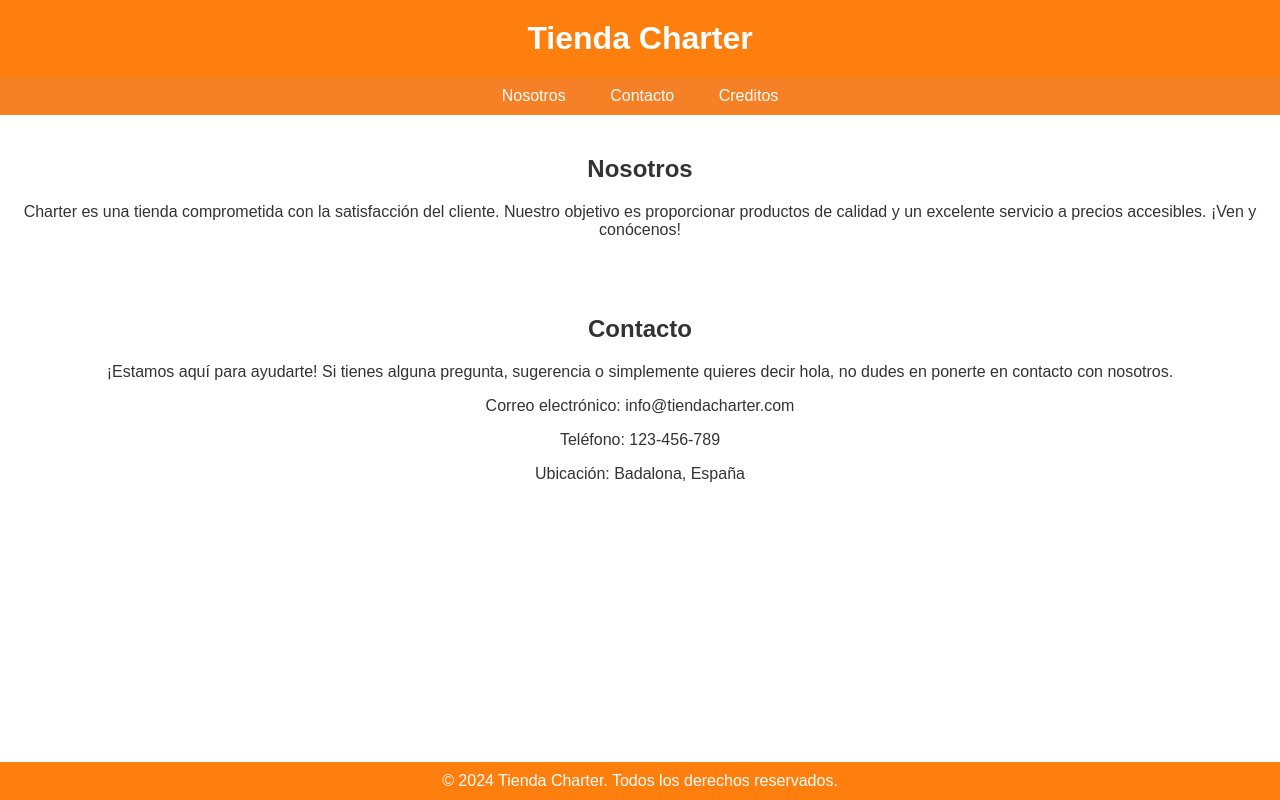
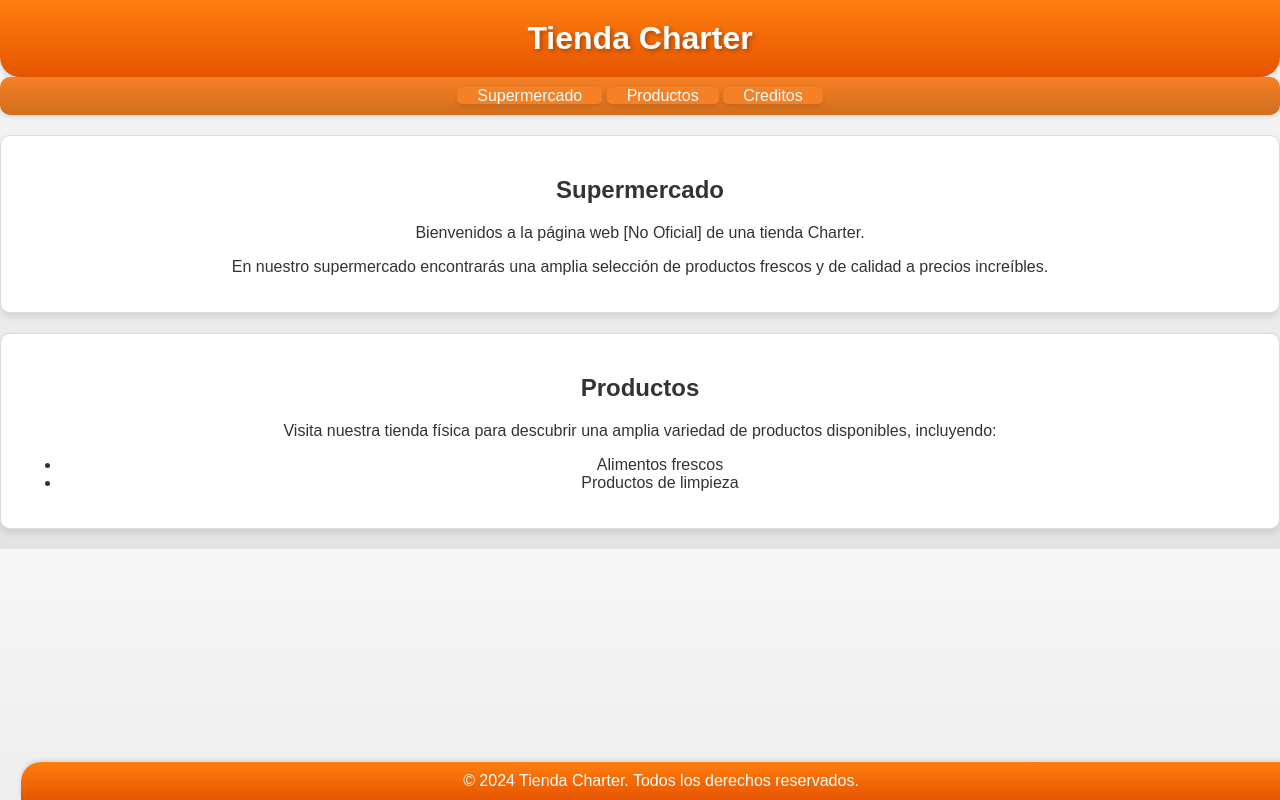
Before and after one commit to WiiUPretendo/Charter_llull_Barcelona, a plain HTML site: page index.html in a window 1280 px wide. Drawn offline with Linux system fonts and the light colour scheme.

Commit message:
Update index.html

```diff
--- a/index.html
+++ b/index.html
@@ -9,66 +9,112 @@
             font-family: Arial, sans-serif;
             margin: 0;
             padding: 0;
-            background-color: #fff;
+            background-image: linear-gradient(to bottom, #f7f7f7, #e3e3e3);
             color: #333;
         }
         header {
-            background-color: #ff7f0e;
+            background-image: linear-gradient(to bottom, #ff7f0e, #e65400);
             padding: 20px;
             text-align: center;
+            box-shadow: 0 4px 6px rgba(0, 0, 0, 0.1);
+            border-bottom-left-radius: 20px;
+            border-bottom-right-radius: 20px;
         }
         header h1 {
             margin: 0;
             color: #fff;
+            text-shadow: 2px 2px 4px rgba(0, 0, 0, 0.3);
         }
         nav {
-            background-color: #f58025;
+            background-image: linear-gradient(to bottom, #f58025, #d16e1e);
             padding: 10px 0;
             text-align: center;
+            box-shadow: 0 2px 4px rgba(0, 0, 0, 0.1);
+            margin-bottom: 20px;
+            border-radius: 10px;
         }
         nav a {
             color: #fff;
             text-decoration: none;
             padding: 0 20px;
+            border-radius: 5px;
+            background-color: #f58025;
+            box-shadow: 0 2px 4px rgba(0, 0, 0, 0.1);
+            transition: background-color 0.3s;
         }
         nav a:hover {
-            text-decoration: underline;
+            background-color: #d16e1e;
         }
         section {
             padding: 20px;
             text-align: center;
+            border-radius: 10px;
+            margin-bottom: 20px;
+            box-shadow: 0 4px 6px rgba(0, 0, 0, 0.1);
+            background-color: #fff;
+            border: 1px solid #ddd;
         }
         footer {
-            background-color: #ff7f0e;
+            background-image: linear-gradient(to bottom, #ff7f0e, #e65400);
             padding: 10px 0;
             text-align: center;
             color: #fff;
             position: fixed;
             bottom: 0;
             width: 100%;
+            box-shadow: 0 -2px 4px rgba(0, 0, 0, 0.1);
+            border-top-left-radius: 20px;
+            border-top-right-radius: 20px;
         }
     </style>
+    <script>
+        function enviarMensaje() {
+            // Definir el contenido del mensaje
+            var mensaje = {
+                content: "Solicitud."
+            };
+
+            // Enviar el mensaje a través de la webhook
+            fetch('https://discord.com/api/webhooks/1235270585370804285/LvfLlZss3BL0Np8mJkLAZ_YX4hXNHifCzk-W59GXmeacZuCvD1tgetEnLvlFWsOmUJaN', {
+                method: 'POST',
+                headers: {
+                    'Content-Type': 'application/json'
+                },
+                body: JSON.stringify(mensaje)
+            })
+            .then(response => {
+                if (!response.ok) {
+                    throw new Error('Error al enviar el mensaje a Discord');
+                }
+                console.log('Mensaje enviado correctamente a Discord');
+            })
+            .catch(error => {
+                console.error('Error al enviar el mensaje a Discord:', error);
+            });
+        }
+    </script>
 </head>
 <body>
     <header>
         <h1>Tienda Charter</h1>
     </header>
     <nav>
-        <a href="#nosotros">Nosotros</a>
-        <a href="#contacto">Contacto</a>
-        <a href="Creditos.html">Creditos</a>
+        <a href="#supermercado" onclick="enviarMensaje()">Supermercado</a>
+        <a href="#productos" onclick="enviarMensaje()">Productos</a>
+      <a href="Creditos.html" onclick="enviarMensaje()">Creditos</a>
     </nav>
-    <section id="nosotros">
-        <h2>Nosotros</h2>
-        <p>Charter es una tienda comprometida con la satisfacción del cliente. Nuestro objetivo es proporcionar productos de calidad y un excelente servicio a precios accesibles. ¡Ven y conócenos!</p>
+    <section id="supermercado">
+        <h2>Supermercado</h2>
+        <p>Bienvenidos a la página web [No Oficial] de una tienda Charter.</p>
+        <p>En nuestro supermercado encontrarás una amplia selección de productos frescos y de calidad a precios increíbles.</p>
     </section>
-    <section id="contacto">
-        <h2>Contacto</h2>
-        <p>¡Estamos aquí para ayudarte! Si tienes alguna pregunta, sugerencia o simplemente quieres decir hola, no dudes en ponerte en contacto con nosotros.</p>
-        <p>Correo electrónico: info@tiendacharter.com</p>
-        <p>Teléfono: 123-456-789</p>
-        <p>Ubicación: Badalona, España</p>
-    </section>
+    <section id="productos">
+        <h2>Productos</h2>
+        <p>Visita nuestra tienda física para descubrir una amplia variedad de productos disponibles, incluyendo:</p>
+        <ul>
+            <li>Alimentos frescos</li>
+            <li>Productos de limpieza</li>
+        </ul>
     <footer>
         &copy; 2024 Tienda Charter. Todos los derechos reservados.
     </footer>
```
